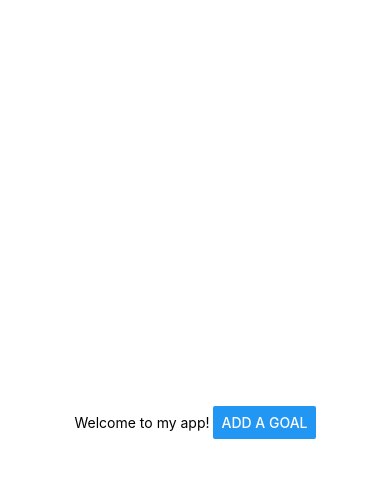
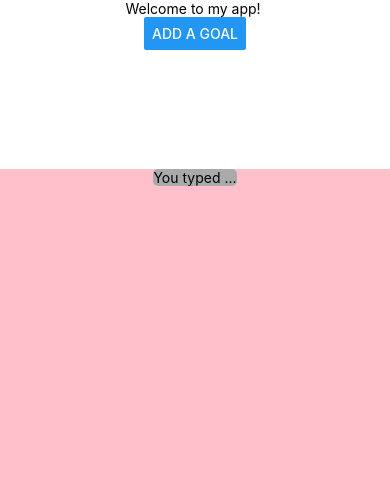
Before and after one commit to MaisieGao/5520, a React Native app: screen / in a window 390 px wide. Shown: the top 478 px of the page. Built offline with nearby package versions, Linux system fonts and the light colour scheme.

Commit message:
week3 finished

```diff
--- a/App.js
+++ b/App.js
@@ -1,6 +1,6 @@
 import { StatusBar } from 'expo-status-bar';
 import { useState } from 'react';
-import { StyleSheet, Text, TextInput, View, Button } from 'react-native';
+import { StyleSheet, Text, TextInput, View, Button, SafeAreaView } from 'react-native';
 import Header from './components/Header';
 import Input from './components/Input';
 // if you want to use this function, you have to export it
@@ -15,27 +15,31 @@ export default function App() {
   const makeModalInvisible = () => {setModalVisible(false)}
 
   return (
-    <View style={styles.container}>
+    <SafeAreaView style={styles.safeContainer}>
+
+      <View style={styles.head}>
       <Header appName={name}/>
       <Button title="add a goal" onPress={makeModalVisible}/>
-      <Input modal={modalVisible} onAdd={onTextAdd} onCancel={makeModalInvisible}/>
+      <Input  modal={modalVisible} onAdd={onTextAdd} onCancel={makeModalInvisible}/>
       <StatusBar style="auto" />
-
-
+      </View>
+      <View style={styles.bottom}>
+        <View style={styles.textBox}>
+          <Text style={styles.text}>You typed ...</Text>
+        </View>
     </View>
+    </SafeAreaView>
   );
 }
 
 const styles = StyleSheet.create({
-  container: {
+  safeContainer: {
+    flex: 1,
     // flex take all the space you have
-    flex: 1,
-    backgroundColor: '#fff',
-    // horizontally
-    alignItems: 'center',
     // vertically
     justifyContent: 'center',
-    flexDirection: "row"
+    // flexDirection: "row"
+
   },
   input: {
     height: 40,
@@ -43,5 +47,20 @@ const styles = StyleSheet.create({
     borderWidth: 1,
     padding: 10,
   },
+  head:{
+    flex:1,
+    // horizontally
+    alignItems: 'center',
+  },
+  bottom:{
+    flex:4,
+    backgroundColor: 'pink',
+    alignItems: 'center',
+
+  },
+  textBox:{
+    borderRadius: 5,
+    backgroundColor: "#aaa",
+  },
 
 });
--- a/components/Input.js
+++ b/components/Input.js
@@ -25,7 +25,10 @@ export default function Input({onAdd, modal, onCancel}){
                     onPress={()=>{
                         onAdd(text)
                         setText('')
-                    }}></Button>
+
+                    }}
+                    disabled={text.length? false: true}
+                    ></Button>
                     </View>
                     <View style={styles.button}>
                 <Button
```
